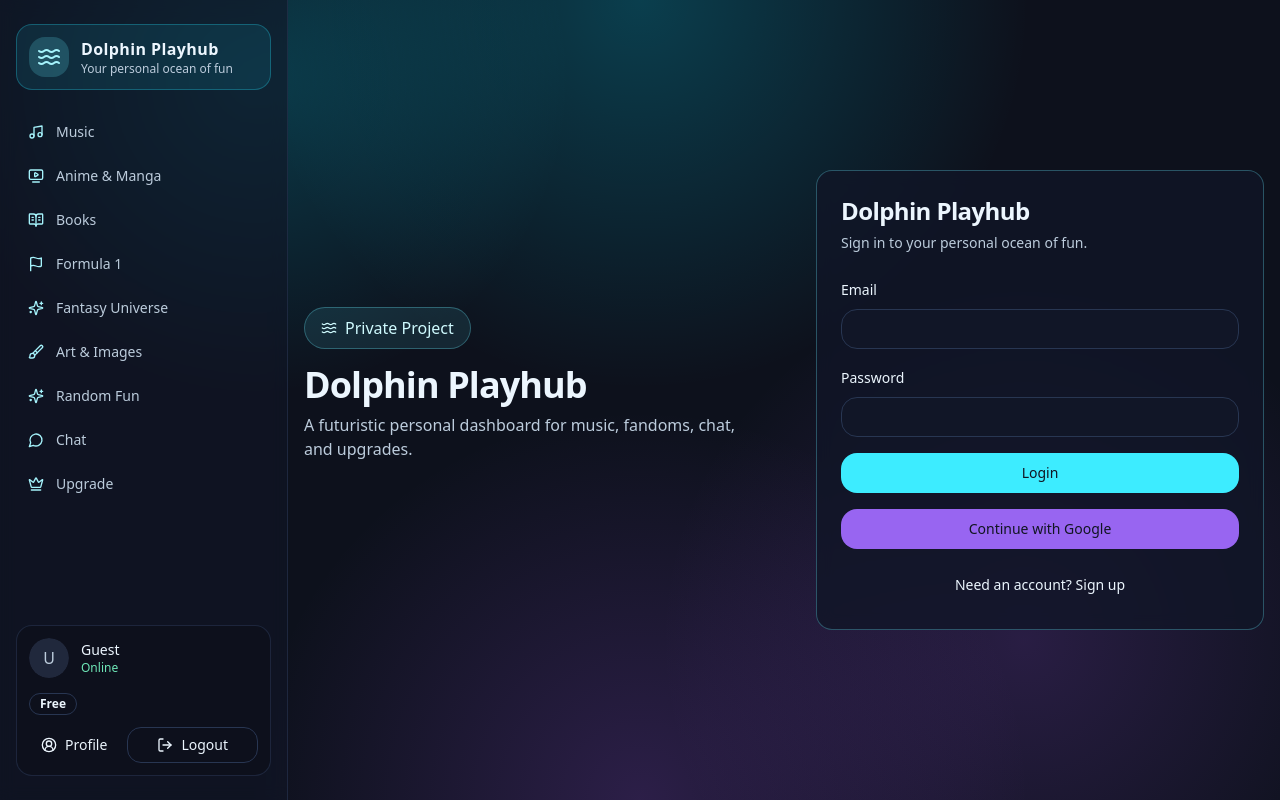
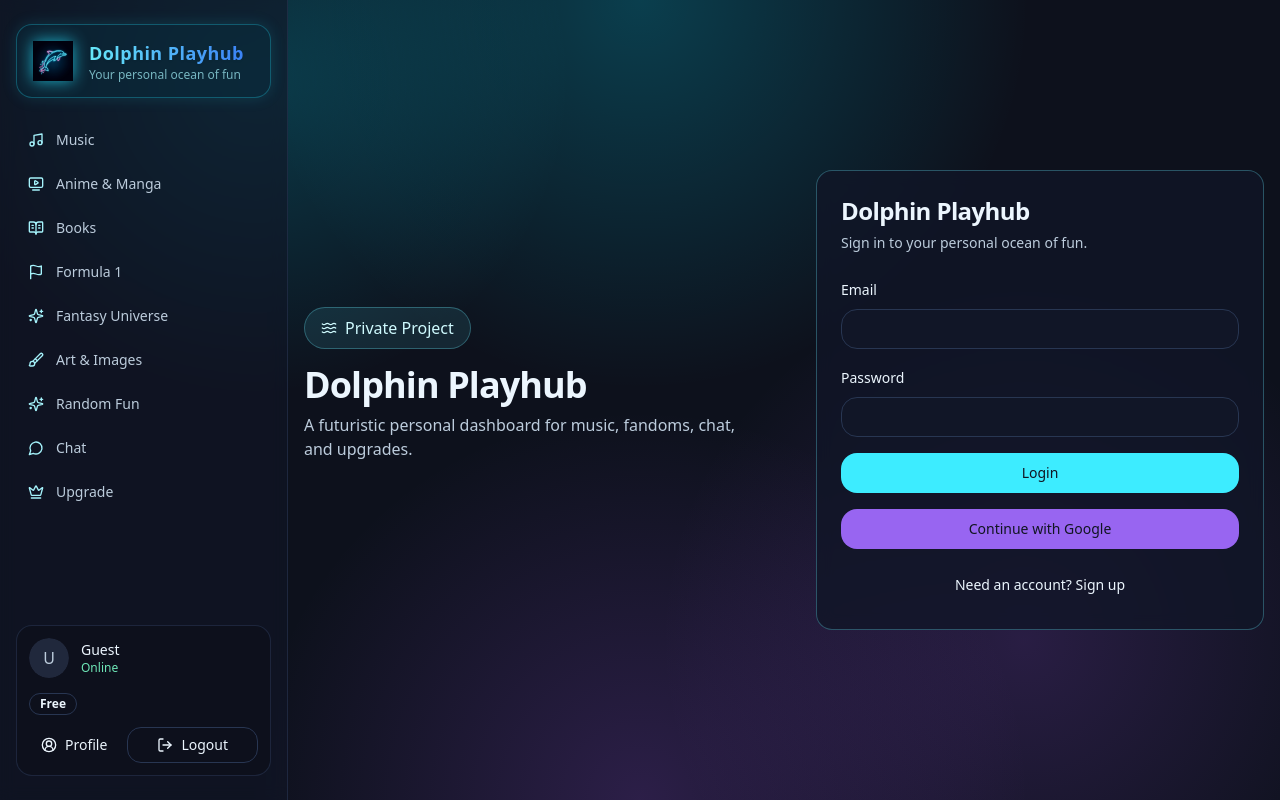
Before and after one commit to prowhybraindead/playhub, a Next.js app: page /auth in a window 1280 px wide. Built offline with nearby package versions, Linux system fonts and the light colour scheme; no server answers; the database is empty.

Commit message:
feat: design and integrate neon Dolphin Playhub logo

```diff
--- a/components/f1/historical-leaderboard.tsx
+++ b/components/f1/historical-leaderboard.tsx
@@ -77,7 +77,7 @@ const teamColors: Record<string, string> = {
   "Aston Martin": "#229971",
   "Alpine F1 Team": "#0093cc",
   "Williams": "#64C4FF",
-  "RB F1 Team": "#6692FF",
+  "Racing Bulls": "#6692FF",
   "Kick Sauber": "#52E252",
   "Haas F1 Team": "#B6BABD",
   "AlphaTauri": "#5E8FAA",
@@ -95,7 +95,7 @@ const teamLogoUrls: Record<string, string> = {
   "Aston Martin": "https://www.google.com/s2/favicons?domain=astonmartinf1.com&sz=128",
   "Alpine F1 Team": "https://www.google.com/s2/favicons?domain=alpinecars.com&sz=128",
   "Williams": "https://www.google.com/s2/favicons?domain=williamsf1.com&sz=128",
-  "RB F1 Team": "https://www.google.com/s2/favicons?domain=visacashapprb.com&sz=128",
+  "Racing Bulls": "https://www.google.com/s2/favicons?domain=visacashapprb.com&sz=128",
   "Kick Sauber": "https://www.google.com/s2/favicons?domain=sauber-group.com&sz=128",
   "Haas F1 Team": "https://www.google.com/s2/favicons?domain=haasf1team.com&sz=128",
   "AlphaTauri": "https://www.google.com/s2/favicons?domain=scuderiaalphatauri.com&sz=128",
--- a/components/layout/mobile-sidebar.tsx
+++ b/components/layout/mobile-sidebar.tsx
@@ -29,7 +29,10 @@ export function MobileSidebar() {
         </Button>
       </DialogTrigger>
       <DialogContent className="max-w-sm">
-        <DialogTitle>Dolphin Playhub</DialogTitle>
+        <DialogTitle className="flex items-center gap-3 border-b border-border/50 pb-4">
+          <img src="/dolphin-logo.png" alt="Dolphin Logo" className="h-8 w-8 object-contain drop-shadow-[0_0_8px_rgba(34,211,238,0.8)]" />
+          <span className="font-bold text-lg tracking-wide bg-gradient-to-r from-cyan-300 to-blue-500 bg-clip-text text-transparent drop-shadow-sm">Dolphin Playhub</span>
+        </DialogTitle>
         <nav className="mt-2 space-y-2">
           {links.map((link) => (
             <Link
--- a/components/layout/sidebar.tsx
+++ b/components/layout/sidebar.tsx
@@ -40,13 +40,13 @@ export async function Sidebar() {
 
   return (
     <aside className="fixed inset-y-0 left-0 z-30 hidden w-72 border-r border-border/60 bg-card/60 px-4 py-6 backdrop-blur md:flex md:flex-col">
-      <Link href="/dashboard" className="mb-6 flex items-center gap-3 rounded-2xl border border-cyan-400/30 bg-cyan-400/10 p-3">
-        <div className="rounded-xl bg-cyan-300/20 p-2">
-          <Waves className="h-6 w-6 text-cyan-200" />
+      <Link href="/dashboard" className="mb-6 flex items-center gap-3 rounded-2xl border border-cyan-400/30 bg-cyan-950/40 p-3 shadow-[0_0_15px_rgba(34,211,238,0.15)] transition-all hover:shadow-[0_0_25px_rgba(34,211,238,0.3)] group">
+        <div className="rounded-xl flex items-center justify-center p-1">
+          <img src="/dolphin-logo.png" alt="Dolphin Logo" className="h-10 w-10 object-contain drop-shadow-[0_0_8px_rgba(34,211,238,0.8)] group-hover:drop-shadow-[0_0_12px_rgba(34,211,238,1)] transition-all duration-300" />
         </div>
         <div>
-          <p className="font-semibold tracking-wide">Dolphin Playhub</p>
-          <p className="text-xs text-muted-foreground"><T>Your personal ocean of fun</T></p>
+          <p className="font-bold text-lg tracking-wide bg-gradient-to-r from-cyan-300 to-blue-500 bg-clip-text text-transparent drop-shadow-sm">Dolphin Playhub</p>
+          <p className="text-xs text-cyan-200/70"><T>Your personal ocean of fun</T></p>
         </div>
       </Link>
 
```
Also changed, not shown: public/dolphin-logo.png (added).
